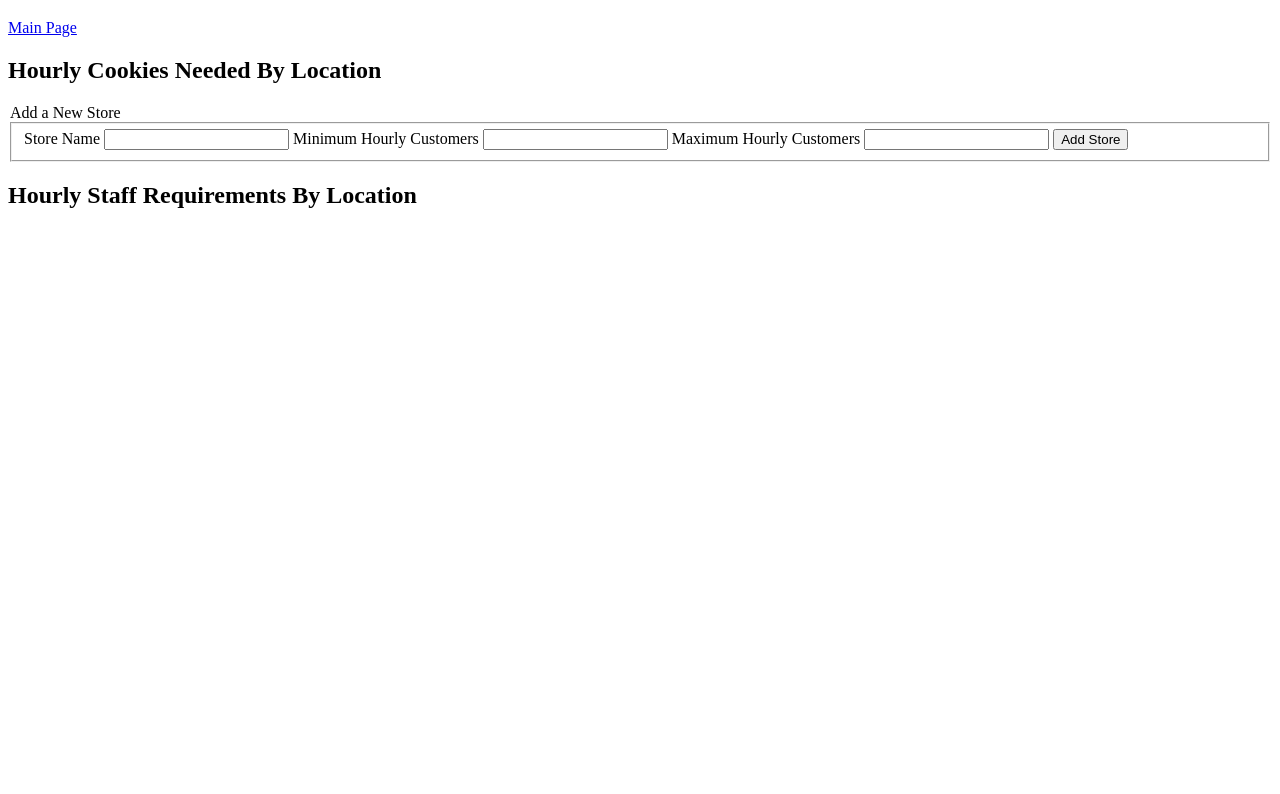
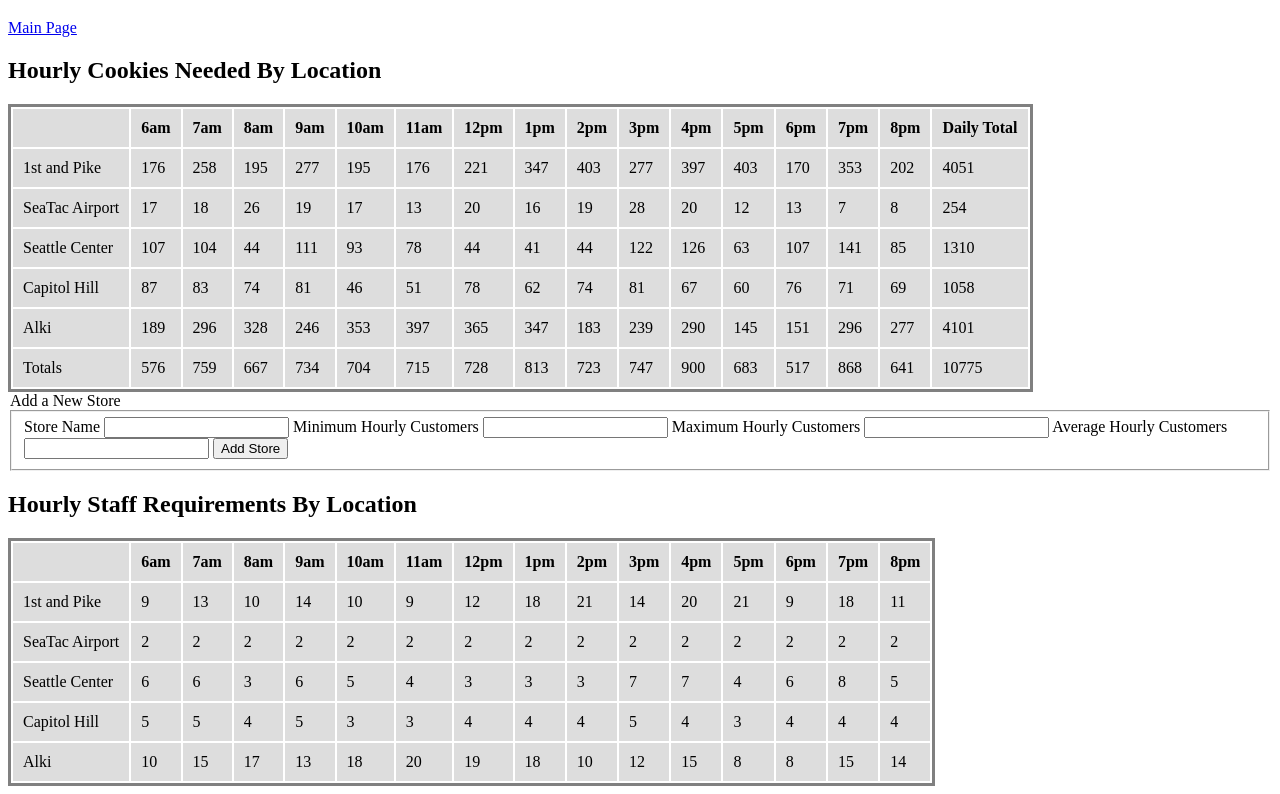
Before and after one commit to scott-currie/cookie-stand, a plain HTML site: page sales.html in a window 1280 px wide. Shown: the part 61-855 px from the top of the page. Before the commit the page ends 800 px from the top, so only its background shows below. Drawn offline with Linux system fonts and the light colour scheme.

Commit message:
added input field, set id on form

```diff
--- a/sales.html
+++ b/sales.html
@@ -14,7 +14,7 @@
                 <h2>Hourly Cookies Needed By Location</h2>
 
             </div>
-            <form>
+            <form id='addStoreForm'>
                 <legend>Add a New Store</legend>
                 <fieldset id="inputFields">
                     <label for="nameInputField">Store Name</label>
@@ -23,6 +23,8 @@
                     <input type="text" name="minCustInputField">
                     <label for="maxCustInputField">Maximum Hourly Customers</label>
                     <input type="text" name="maxCustInputField">
+                    <label for="avgCustInputField">Average Hourly Customers</label>
+                    <input type="text" name="avgCustInputField">
                     <button>Add Store</button>
                 </fieldset>
             </form>
```
